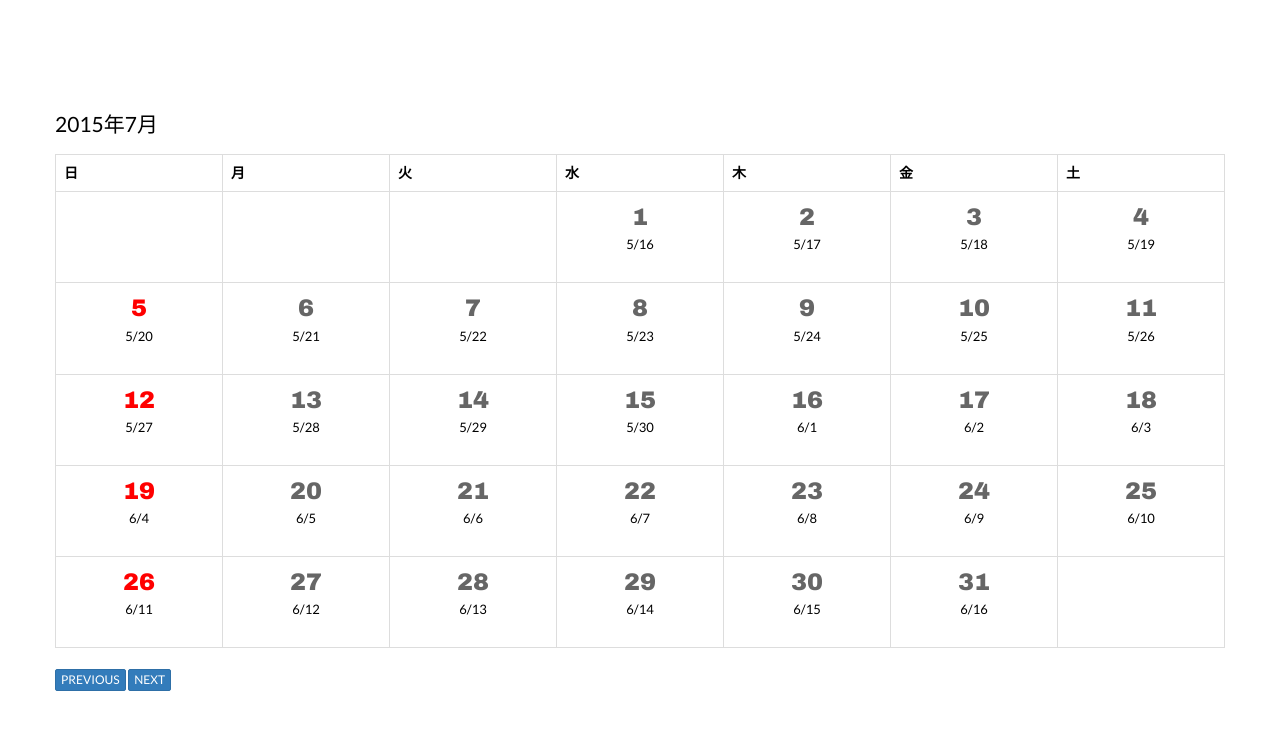
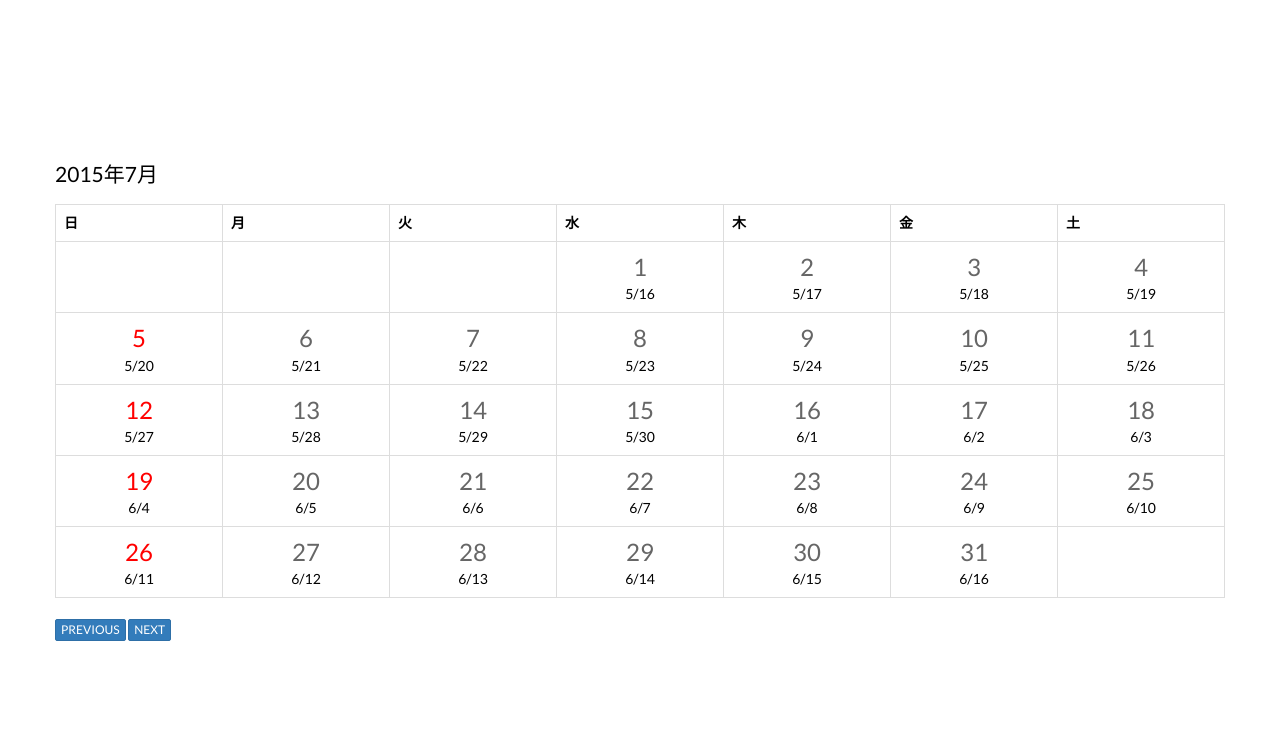
Before and after one commit to momosangakomeda/momosangakomeda.github.io, a plain HTML site: page calendar2.html in a window 1280 px wide. Drawn offline with Linux system fonts and the light colour scheme.

Commit message:
edit date html

```diff
--- a/calendar2.html
+++ b/calendar2.html
@@ -52,22 +52,16 @@
         for(day = 1; day <= thisMonthdays; day++) {
           eto = eto_day( year,month,day);
           if(col == 0){
-            html1 = html1 + "<td> <div align='center'><b><font size='5' color='#FF0000' face='Arial Black'>" +
-                    day + "</font></b><br>";
+            html1 = html1 + "<td><div align='center'><font size='5' color='#FF0000'>" + day + "</font><br>";
           } else {
-            html1 = html1 + "<td> <div align='center'><b><font size='5' color='#666666' face='Arial Black'>" +
-                    day + "</font></b><br>";
+            html1 = html1 + "<td><div align='center'><font size='5' color='#666666'>" + day + "</font><br>";
           }
           if(qArray[day-1].uruu) {
-            html1 = html1 + "<font size='2' color='#000000'>閏"+qArray[day-1].month+"."+qArray[day-1].day+
-                           "<font size='1' color='#000000'>"+getRokuyo(qArray[day-1].month,qArray[day-1].day)+
-                           "<br><font size='2' color='#ffffff'>";
+            html1 = html1 + "閏 "+qArray[day-1].month+"."+qArray[day-1].day;
           } else {
-            html1 = html1 + "<font size='2' color='#000000'>"+qArray[day-1].month+"/"+qArray[day-1].day+
-                           "<font size='2' color='#666666'><br></font><font size='1' color='#666666'>"+
-                           getRokuyo(qArray[day-1].month,qArray[day-1].day)+"<font color=ffffff  size=1>";
+            html1 = html1 + qArray[day-1].month+"/"+qArray[day-1].day;
           }
-          html1 = html1 + eto + "</font></div></td>";
+          html1 = html1 + "</div></td>";
           col++;
           if(col == 7){
             html1 = html1 + "</tr><tr>";
```
